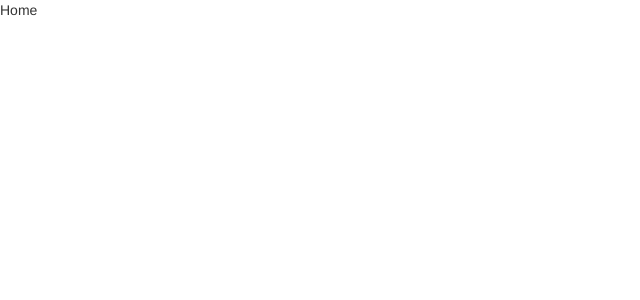
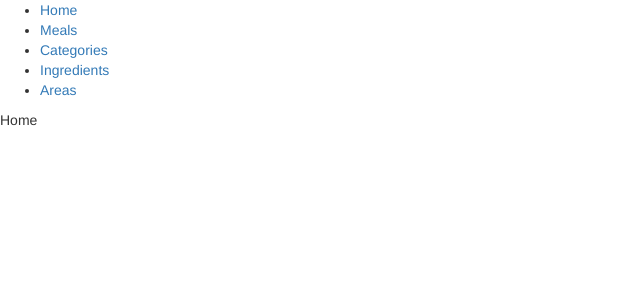
Before and after one commit to davidroberto/sup-de-vinci-react-state, a React (Create React App) app: page / in a window 1280 px wide. Shown: the top 300 px of the page, without its empty margins (0-640 px from the left). Built offline with nearby package versions, Linux system fonts and the light colour scheme.

Commit message:
url param router

```diff
--- a/src/App.js
+++ b/src/App.js
@@ -16,6 +16,7 @@ function App() {
         <Route path="/areas" element={<AreasPage />} />
         <Route path="/ingredients" element={<IngredientsPage />} />
         <Route path="/meal/details/:id" element={<MealDetails />} />
+        /meal/details/52977
       </Routes>
     </BrowserRouter>
   );
--- /dev/null
+++ b/src/component/Header.jsx
@@ -0,0 +1,29 @@
+import { Link } from "react-router-dom";
+
+const Header = () => {
+  return (
+    <header>
+      <nav>
+        <ul>
+          <li>
+            <Link to="/">Home</Link>
+          </li>
+          <li>
+            <Link to="/meals">Meals</Link>
+          </li>
+          <li>
+            <Link to="/categories">Categories</Link>
+          </li>
+          <li>
+            <Link to="/ingredients">Ingredients</Link>
+          </li>
+          <li>
+            <Link to="/areas">Areas</Link>
+          </li>
+        </ul>
+      </nav>
+    </header>
+  );
+};
+
+export default Header;
--- a/src/page/AreasPage.jsx
+++ b/src/page/AreasPage.jsx
@@ -1,4 +1,5 @@
 import { useEffect, useState } from "react";
+import Header from "../component/Header";
 
 const AreasPage = () => {
   const [areas, setAreas] = useState(null);
@@ -13,6 +14,9 @@ const AreasPage = () => {
   }, []);
 
   return (
+    <>
+      <Header />
+
       <section>
         {areas ? (
           <div>
@@ -28,6 +32,7 @@ const AreasPage = () => {
           <p>En cours de chargement</p>
         )}
       </section>
+    </>
   );
 };
 
--- a/src/page/CategoriesPage.jsx
+++ b/src/page/CategoriesPage.jsx
@@ -1,4 +1,5 @@
 import { useEffect, useState } from "react";
+import Header from "../component/Header";
 
 const CategoriesPage = () => {
   const [categories, setCategories] = useState(null);
@@ -13,6 +14,8 @@ const CategoriesPage = () => {
   }, []);
 
   return (
+    <>
+      <Header />
       <section>
         {categories ? (
           <div>
@@ -28,6 +31,7 @@ const CategoriesPage = () => {
           <p>En cours de chargement</p>
         )}
       </section>
+    </>
   );
 };
 
--- a/src/page/HomePage.jsx
+++ b/src/page/HomePage.jsx
@@ -1,5 +1,12 @@
+import Header from "../component/Header";
+
 const HomePage = () => {
-  return <div>Home</div>;
+  return (
+    <>
+      <Header />
+      <div>Home</div>
+    </>
+  );
 };
 
 export default HomePage;
--- a/src/page/MealDetails.jsx
+++ b/src/page/MealDetails.jsx
@@ -1,13 +1,18 @@
 import { useEffect, useState } from "react";
 import { useParams } from "react-router-dom";
+import Header from "../component/Header";
 
 const MealDetails = () => {
+  // je récupère dans l'url de la route liée à ce composant
+  // le parametre id (la valeur actuelle de :id dans la route)
   const { id } = useParams();
 
   const [meal, setMeal] = useState(null);
 
   useEffect(() => {
     (async () => {
+      // j'utilise l'id récupéré pour faire une recherche sur l'api
+      // afin de récupérer la recette correspondant à l'id
       const mealResponse = await fetch("https://www.themealdb.com/api/json/v1/1/lookup.php?i=" + id);
       const mealResponseData = await mealResponse.json();
       setMeal(mealResponseData.meals[0]);
@@ -15,15 +20,20 @@ const MealDetails = () => {
   }, []);
 
   return (
+    <>
+      <Header />
       <div>
         {meal ? (
           <article>
             <h2>{meal.strMeal}</h2>
+            <img src={meal.strMealThumb} alt={meal.strMeal} />
+            <p>{meal.strInstructions}</p>
           </article>
         ) : (
           <p>En cours de chargement</p>
         )}
       </div>
+    </>
   );
 };
 
--- a/src/page/MealsPage.jsx
+++ b/src/page/MealsPage.jsx
@@ -1,16 +1,10 @@
 import { useEffect, useState } from "react";
+import Header from "../component/Header";
+import { Link } from "react-router-dom";
 
 const MealsPage = () => {
   const [meals, setMeals] = useState(null);
 
-  // use Effect permet d'executer une fonction
-  // à certains rendus du composant
-  // il prend en paramètre la fonction à executer
-  // et en second parametre : quand elle doit être executée
-  // si pas de second parametre : la fn sera executée à chaque chargement
-  // du composant
-  // si second parametre === tableau vide : la fn sera executée une seule fois
-  // après le premier chargement du composant
   useEffect(() => {
     (async () => {
       const mealsResponse = await fetch("https://www.themealdb.com/api/json/v1/1/search.php?s=");
@@ -21,6 +15,9 @@ const MealsPage = () => {
   }, []);
 
   return (
+    <>
+      <Header />
+
       <div>
         {meals ? (
           <>
@@ -28,6 +25,10 @@ const MealsPage = () => {
               return (
                 <article>
                   <p>{meal.strMeal}</p>
+                  {/* je génère un lien pour chaque recette,
+                  pointant vers la page de détail, en insérant le vrai id
+                  de la recette à la place du parametre :id */}
+                  <Link to={`/meal/details/${meal.idMeal}`}>Voir la recette</Link>
                 </article>
               );
             })}
@@ -36,6 +37,7 @@ const MealsPage = () => {
           <p>Recettes en cours de récupération</p>
         )}
       </div>
+    </>
   );
 };
 
--- a/src/page/ingredientsPage.jsx
+++ b/src/page/ingredientsPage.jsx
@@ -1,4 +1,5 @@
 import { useEffect, useState } from "react";
+import Header from "../component/Header";
 
 const IngredientsPage = () => {
   const [ingredients, setIngredients] = useState(null);
@@ -13,6 +14,8 @@ const IngredientsPage = () => {
   }, []);
 
   return (
+    <>
+      <Header />
       <section>
         {ingredients ? (
           <div>
@@ -28,6 +31,7 @@ const IngredientsPage = () => {
           <p>En cours de chargement</p>
         )}
       </section>
+    </>
   );
 };
 
```
Lines whose indentation alone changed are shown as unchanged.
